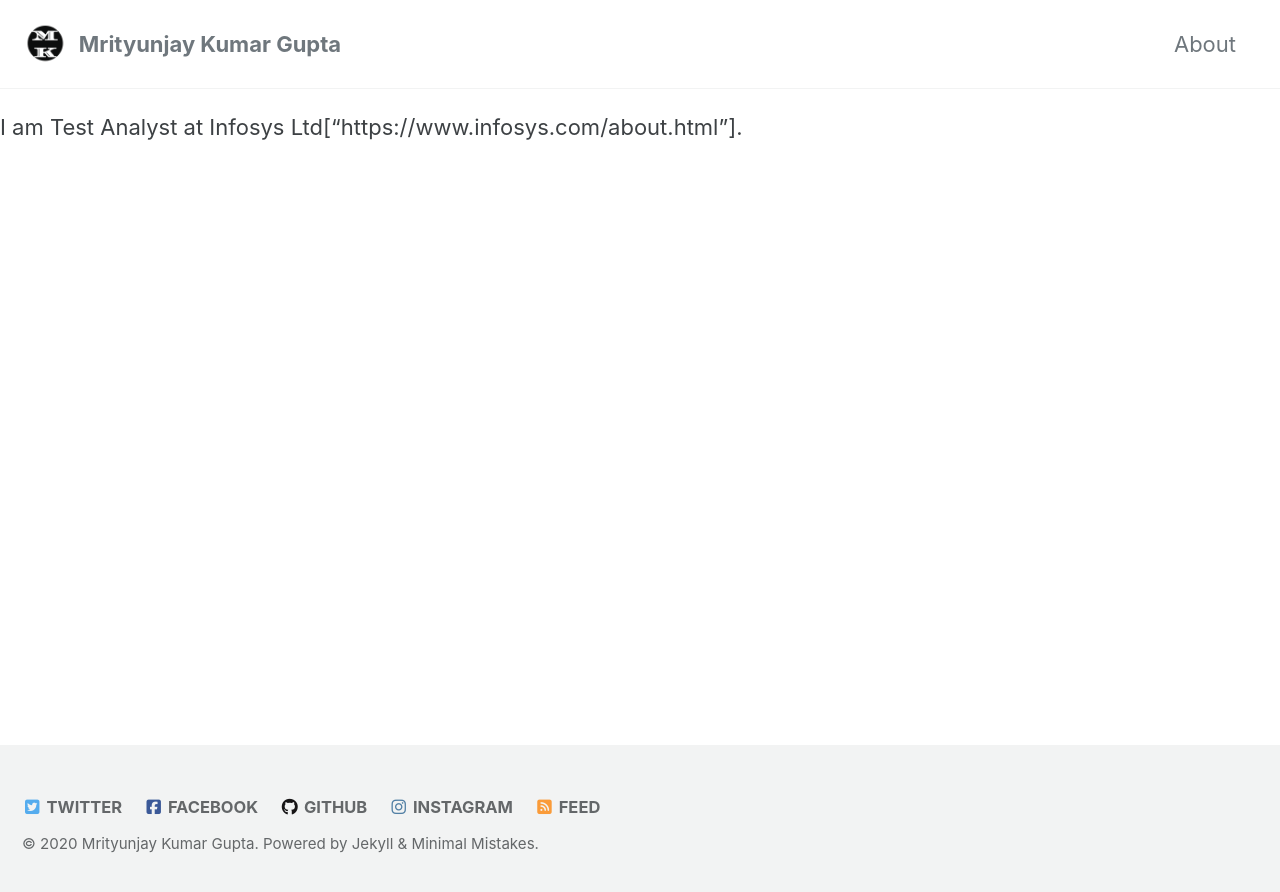
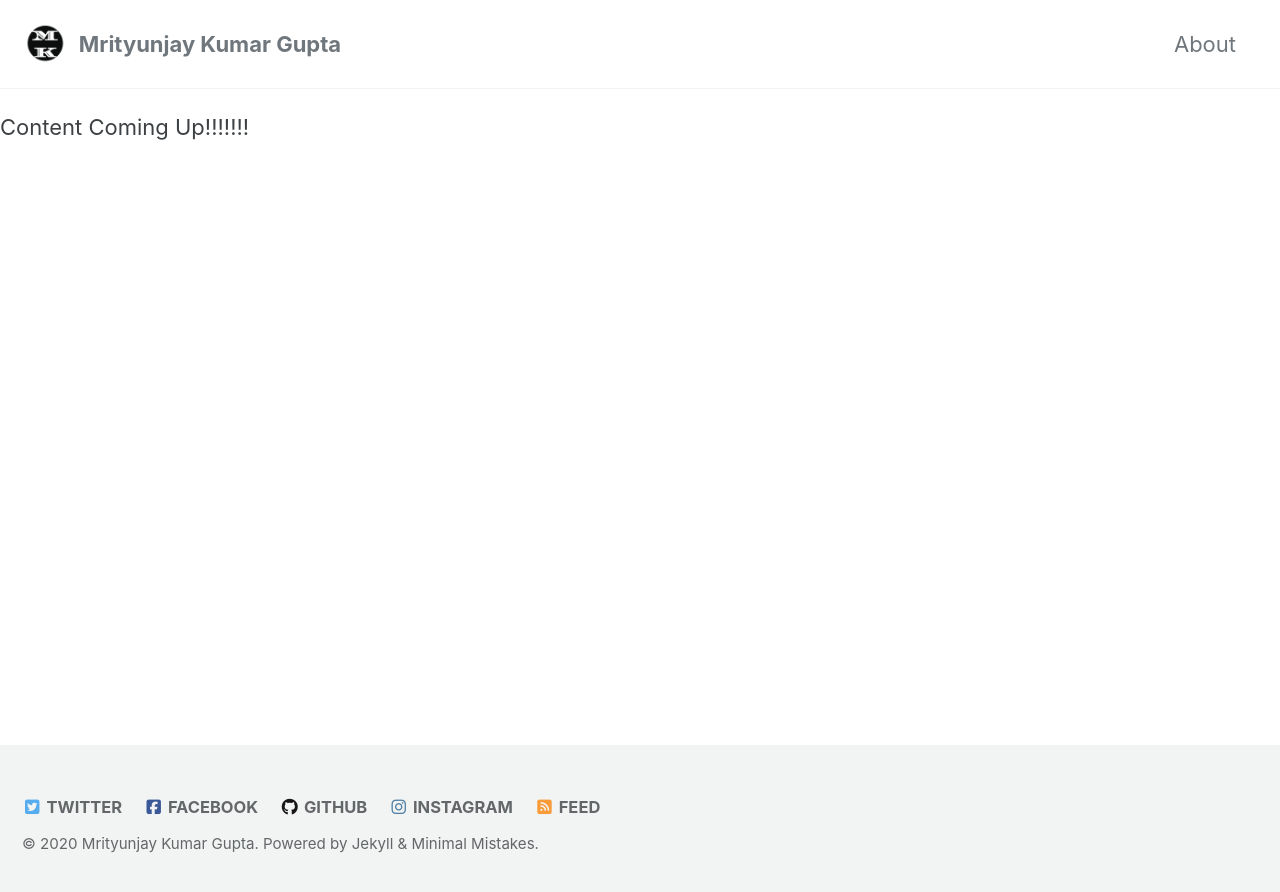
Before and after one commit to jaykumar1046/jaykumar.github.io, a Jekyll site: the page built from _pages/about.md, in a window 1280 px wide. Shown: the top 892 px of the page. Built offline with Jekyll 4.4.1, drawn with Linux system fonts in a browser that asks for light colours; cached includes are drawn as plain includes; nearby versions of some CDN libraries; our own code applies the rules of GitHub Pages for plain Markdown files.

Commit message:
updating the abbout page

```diff
--- a/_pages/about.md
+++ b/_pages/about.md
@@ -5,4 +5,4 @@ header:
   image: "/images/avatar/profilepic.jpg"
 ---
 
-I am Test Analyst at Infosys Ltd["https://www.infosys.com/about.html"].
+Content Coming Up!!!!!!!
```
